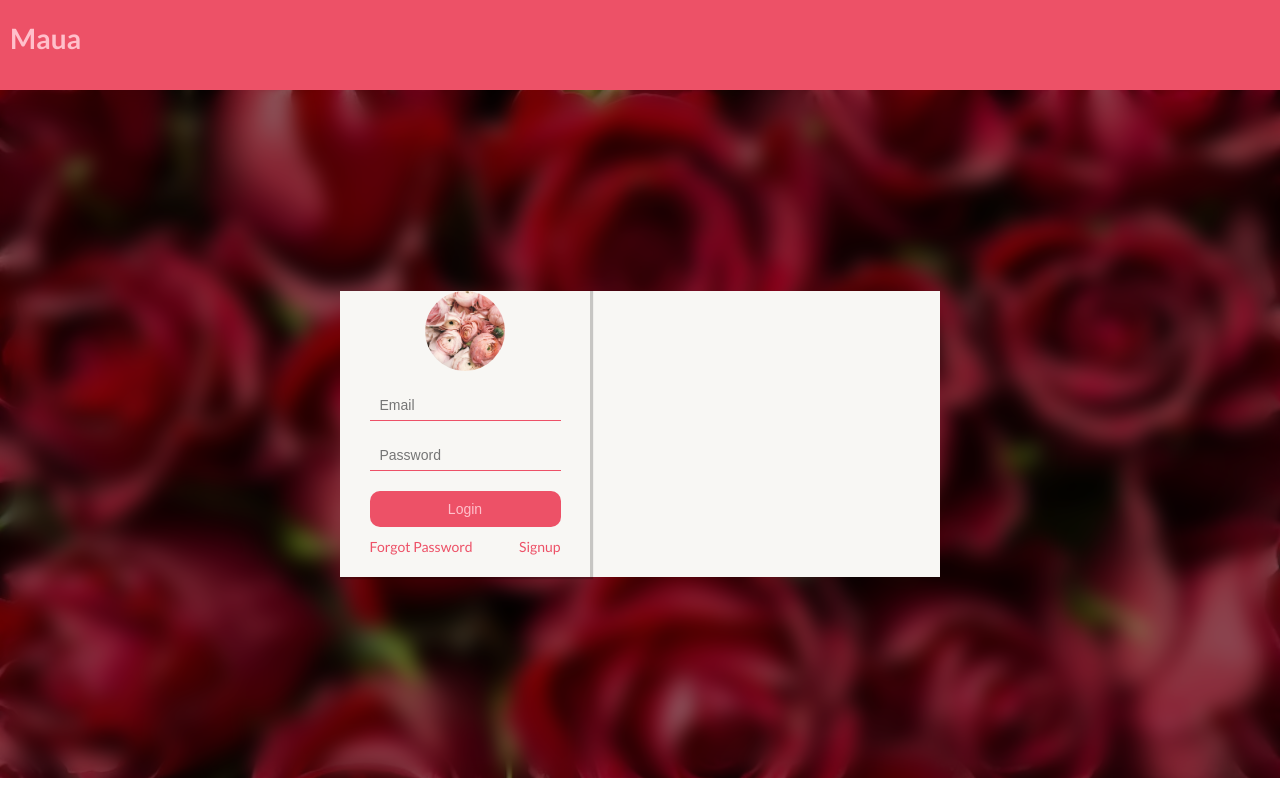
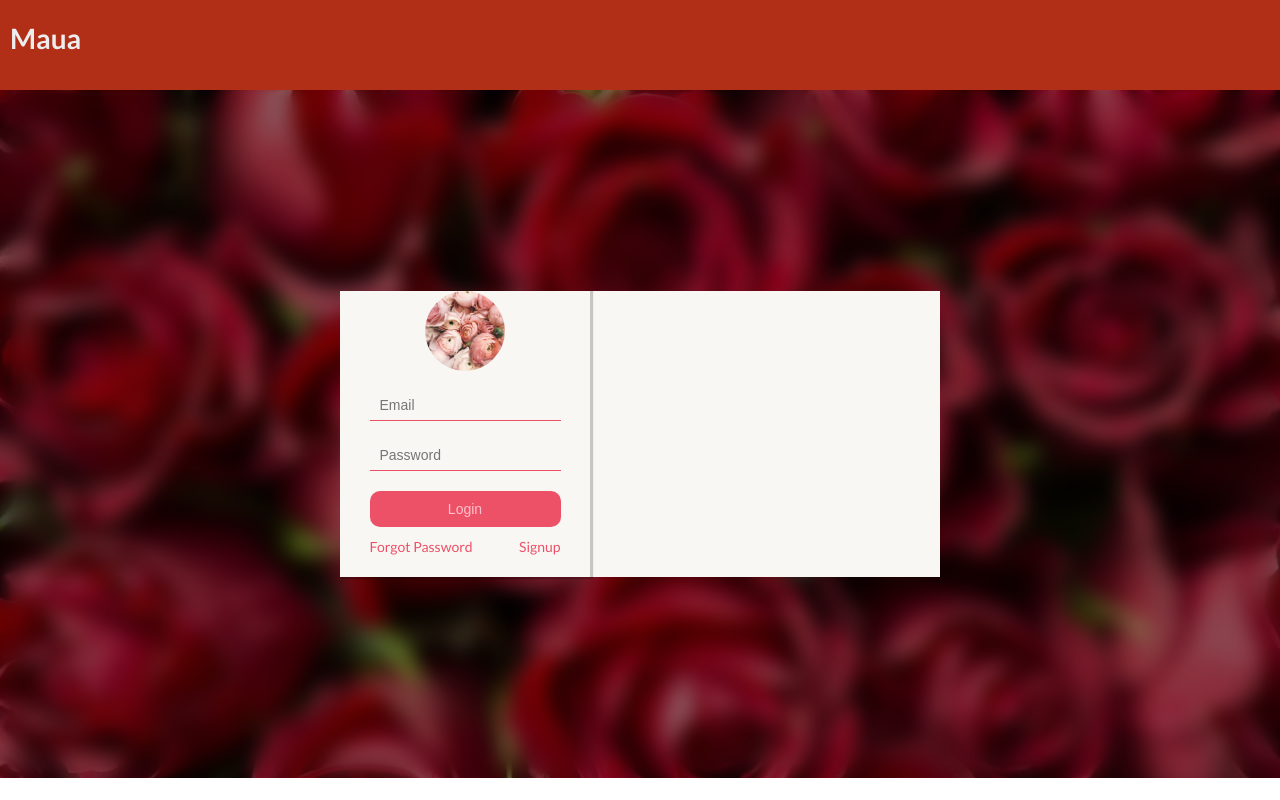
Before and after one commit to Presho99/maua, a React (Create React App) app: page / in a window 1280 px wide. Built offline with nearby package versions, Linux system fonts and the light colour scheme.

Commit message:
Change color scheme

```diff
--- a/src/Components/Home.css
+++ b/src/Components/Home.css
@@ -1,6 +1,7 @@
 @import url('https://fonts.googleapis.com/css2?family=Inter:wght@400;500;700&display=swap');
 .home{
     overflow: hidden;
+    background-color: #ededed;
 
 }
 
@@ -14,6 +15,7 @@
     height: 100%;
     position: absolute;
     width: 100%;
+    background-color: #ededed;
 }
 
 .item1{
@@ -185,8 +187,8 @@ width: 300px;
     outline: none;
     text-align: center;
     cursor: pointer;
-    background-color: #ED5167;
-    color: #F8C0CB;
+    background-color: #8F2410;
+    color: #ededed;
     border-radius: 10px;
 }
 
--- a/src/Components/MainHeader.css
+++ b/src/Components/MainHeader.css
@@ -2,8 +2,8 @@
     /* background-color: #FBC9BA; */
     display: flex;
     padding: 20px 10px;
-    background-color: #ed5167;
-    color: pink;
+    background-color: #B12F16;
+    color: #ededed;
     position: sticky;
     z-index: 1000;
     width: 100%;
--- a/src/Components/Navigation.css
+++ b/src/Components/Navigation.css
@@ -41,7 +41,7 @@ width: 50px;
 
 .nav-icon{
   font-size: 2rem;
-  color: black;
+  color: #ededed;
 }
 
 .cart-icon{
--- a/src/Components/Navigation.js
+++ b/src/Components/Navigation.js
@@ -20,7 +20,7 @@ const {items} = useCartContext()
           {props.isLoggedIn && (
             <div className="searchbar">
               <form className="ui form search-form">
-                <input type="text" placeholder="Search" />
+                <input type="text" placeholder="Search" style={{backgroundColor: "#ededed"}}/>
               </form>
             </div>
           )}
@@ -42,7 +42,7 @@ const {items} = useCartContext()
         )}
         {props.isLoggedIn && (
           <li>
-            <button onClick={props.onLogout}>Logout</button>
+            {/* <button onClick={props.onLogout}>Logout</button> */}
           </li>
         )}
         </div>
--- a/src/Loader.js
+++ b/src/Loader.js
@@ -1,5 +1,5 @@
 
-import React, { useEffect, useState } from "react";
+import React from "react";
 import "./Loader.css";
 
 function Loader() {
```
